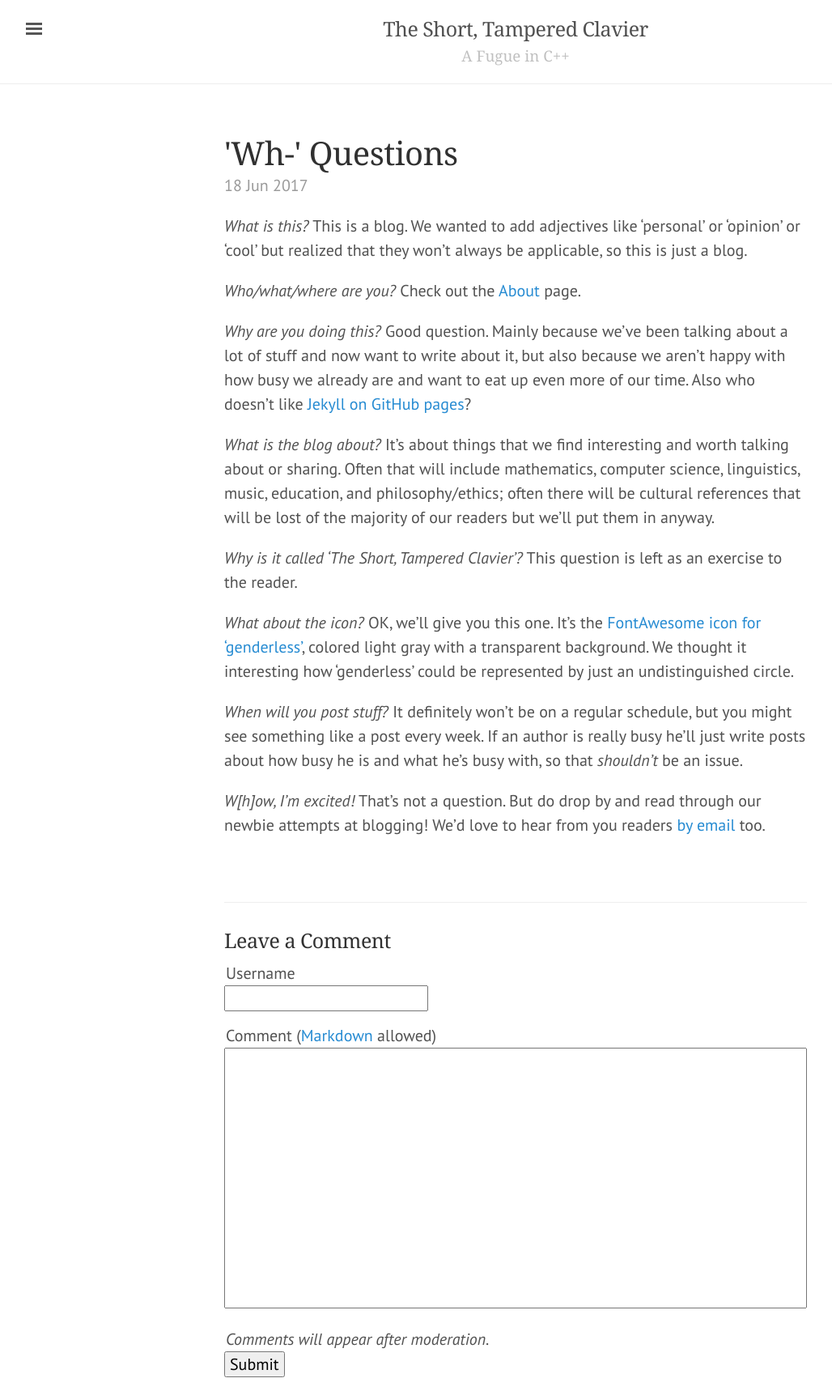
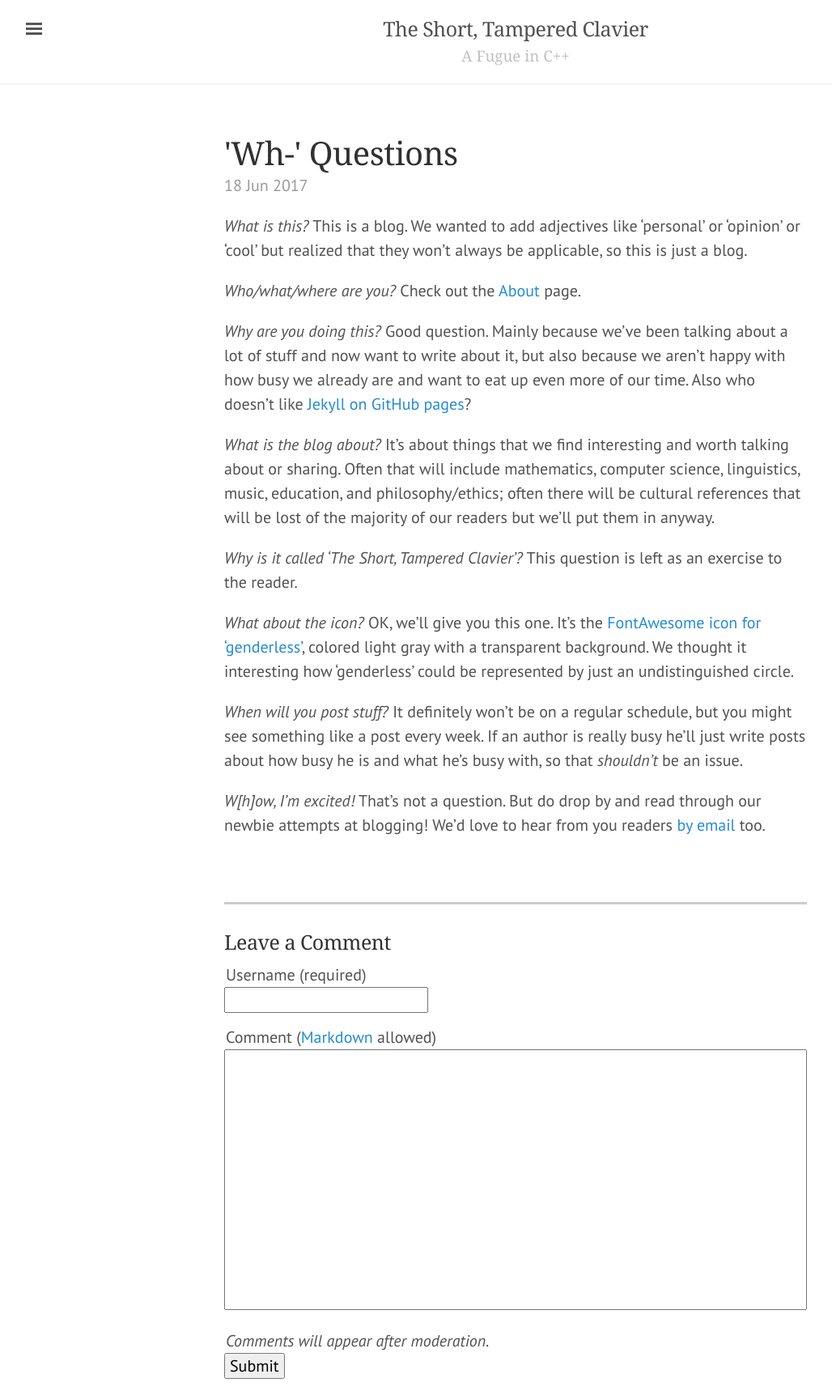
Before and after one commit to theshorttamperedclavier/theshorttamperedclavier.github.io, a Jekyll site: the page built from _posts/2017-06-18-wh-questions.md, in a window 1280 px wide. Shown: the whole page at 81% size, without its empty margins (3-1031 px from the left). Built offline with Jekyll 4.4.1, drawn with Linux system fonts in a browser that asks for light colours; nearby versions of some CDN libraries; some web fonts are replaced.

Commit message:
Make hr more visible

```diff
--- a/_includes/comments.html
+++ b/_includes/comments.html
@@ -10,8 +10,6 @@
     Comments:
     </h3>
   </p>
-
-  <hr>
 
   {% assign comments = site.data.comments[page.slug] | sort %}
 
@@ -34,7 +32,7 @@
         <input name="options[redirect]" type="hidden" value="http://theshorttamperedclavier.github.io{{ page.url }}">
         <input name="options[slug]" type="hidden" value="{{ page.slug }}">
         <div>
-            <legend>Username</legend>
+            <legend>Username (required)</legend>
             <input name="fields[username]" type="text">
         </div>
         <div>
--- a/_layouts/post.html
+++ b/_layouts/post.html
@@ -26,6 +26,4 @@
 </div>
 -->
 
-<div>
-  {% include comments.html %}
-</div>
+{% include comments.html %}
--- a/public/css/poole.css
+++ b/public/css/poole.css
@@ -132,7 +132,7 @@
   position: relative;
   margin: 1.5rem 0;
   border: 0;
-  border-top: 1px solid #eee;
+  border-top: 3px solid #ccc;
   border-bottom: 1px solid #fff;
 }
 
```
